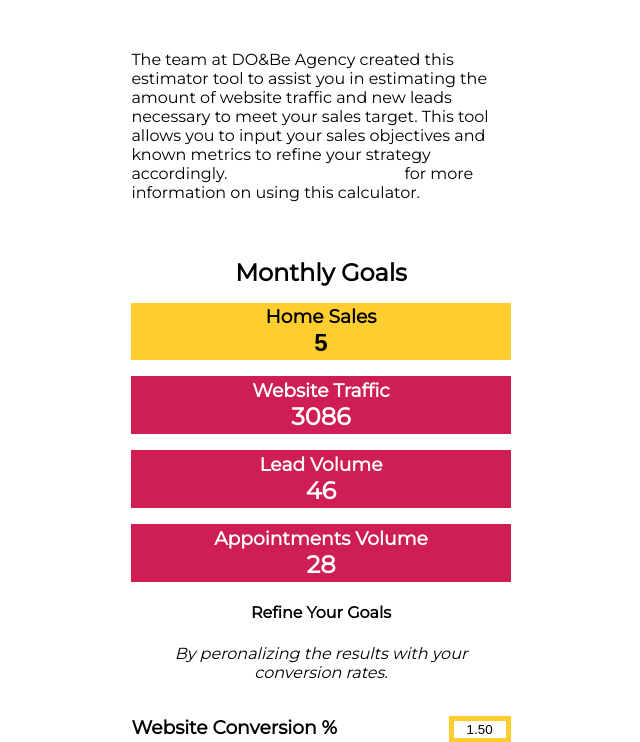
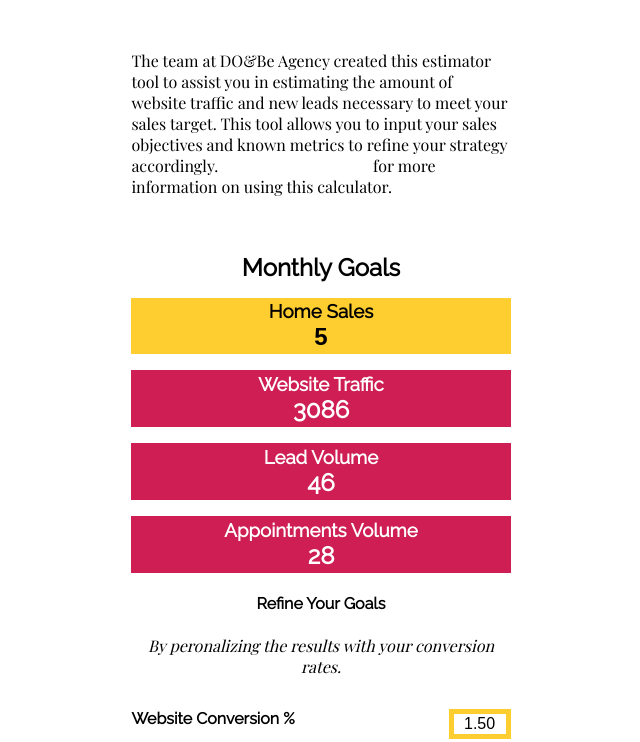
Before and after one commit to EddieSavageOG/DOandBeMarketingPlanCalc, a plain HTML site: page index.html in a window 1280 px wide. Shown: the part 210-952 px from the top of the page, without its empty margins (319-959 px from the left). Drawn offline with nearby package versions, Linux system fonts and the light colour scheme.

Commit message:
Finishing styling

```diff
--- a/index.html
+++ b/index.html
@@ -1,11 +1,13 @@
 <!DOCTYPE html>
 <html lang="en">
 <head>
-      <title></title>
+      <title>DO&Be Agency Marketing Budget Calculator</title>
       <meta charset="utf-8" />
       <meta name="viewport" content="width=device-width, initial-scale=1" />
       <link rel="stylesheet" href="style.css"  />
-      <link rel="stylesheet" href="https://fonts.googleapis.com/css?family=Montserrat">
+      <link rel="preconnect" href="https://fonts.googleapis.com">
+      <link rel="preconnect" href="https://fonts.gstatic.com" crossorigin>
+      <link href="https://fonts.googleapis.com/css2?family=Playfair+Display&family=Raleway&display=swap" rel="stylesheet">
 </head>
 
 <body>
--- a/style.css
+++ b/style.css
@@ -1,5 +1,5 @@
 body {
-      font-family: 'Montserrat', san-serif;
+      font-family: 'Raleway', san-serif;
 
 }
 
@@ -19,7 +19,7 @@ header {
 }
 
 .instructions {
-
+      font-family: 'Playfair Display', serif;
       padding: 2rem 0;
 }
 
@@ -176,6 +176,7 @@ sup {
       border: 3px solid #ce1e53;
       max-width: 255px;
       margin: 1rem auto;
+
 }
 
 .refine {
@@ -187,6 +188,7 @@ sup {
 .refine p {
       font-style: italic;
       padding: 0;
+      font-family: 'Playfair Display', serif;
 }
 
 .refine h4 {
@@ -211,6 +213,7 @@ input[type=number] {
       text-align: left;
       display: flex;
       justify-content: space-between;
+      font-size: 1rem;
 }
 .refine input {
       display: inline-block;
@@ -220,6 +223,7 @@ input[type=number] {
       border-style: solid;
       margin-left: .5rem;
       text-align: center;
+      font-size: 1rem;
 }
 
 .refine h3+h3 input {
```
